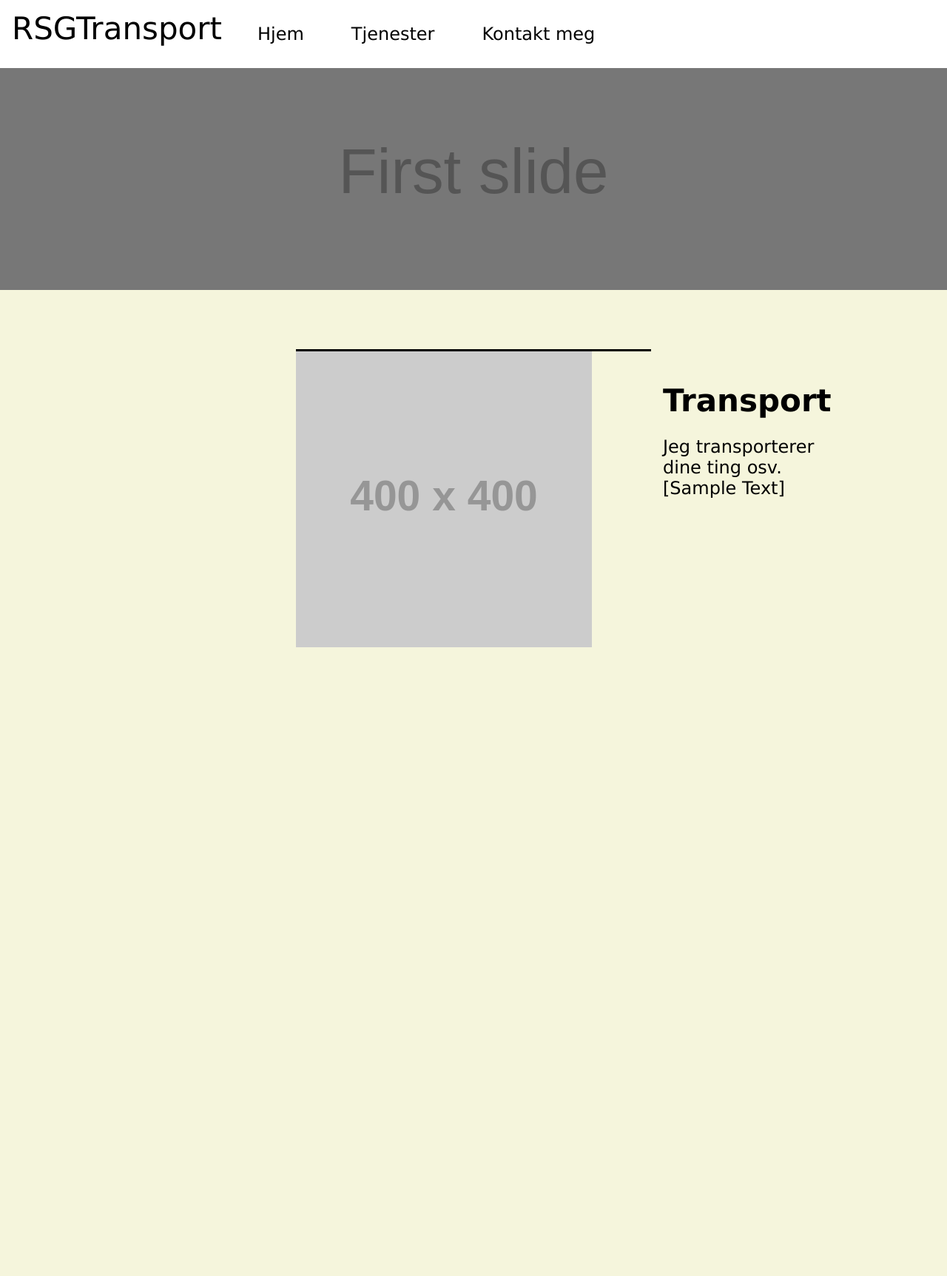
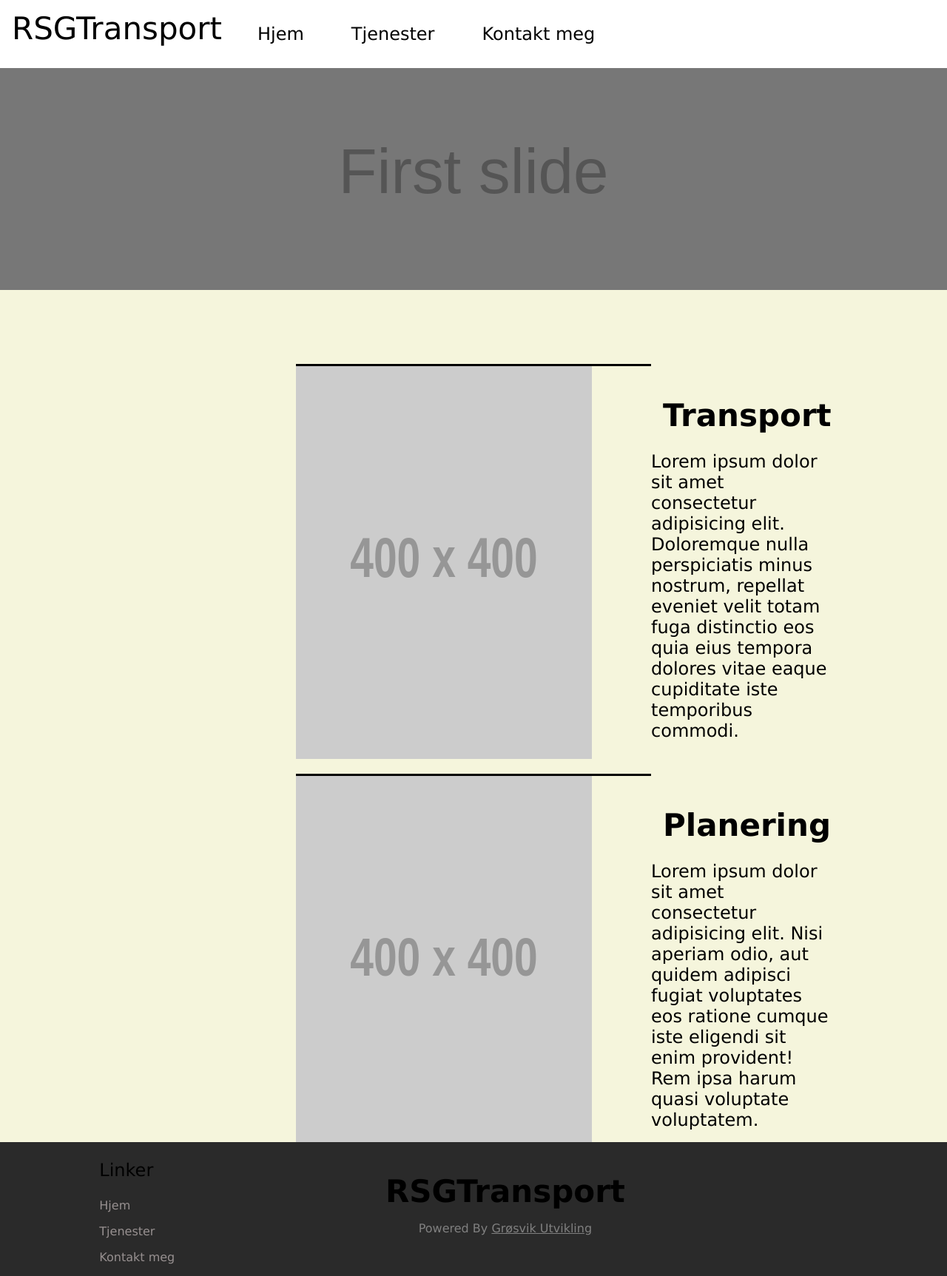
Before and after one commit to JoeBamaVEVO/RSGTransport, a PHP site: page /tjenester.php in a window 1280 px wide. Shown: the whole page at 74% size. Before the commit the page ends 875 px from the top, so only its background shows below. Run offline with PHP 8.4, Linux system fonts and the light colour scheme; grey boxes labelled with a size stand in for pictures from a placeholder-image service; some libraries are stand-ins or nearby versions.

Commit message:
Created Contact page

```diff
--- a/footer.php
+++ b/footer.php
@@ -1,3 +1,31 @@
 <footer>
-
+    <div class="container-fluid">
+            <div class="container footer">
+                <div class="container-flex">
+                    <div class="container-text">
+                        <p class="PageText">Linker</p>
+                        <ul>
+                            <li class="">
+                                <a class="" aria-current="page" href="index.php">Hjem</a>
+                            </li>
+                            <li class="">
+                                <a class="nav-link " href="tjenester.php">Tjenester</a>
+                            </li>
+                            <li class="">
+                                <a class="" href="kontakt.php">Kontakt meg</a>
+                            </li>
+                        </ul>
+                    </div>
+                    <div class="container-text-centered">
+                        <p class="PageHeader">
+                            RSGTransport
+                        </p>
+                        <p class="DevWatermark">
+                            Powered By <a href="https://www.grøsvik.fritun.no"> Grøsvik Utvikling</a>
+                        </p>
+                    </div>
+                    <div></div>
+                </div>
+            </div>
+    </div>
 </footer>
--- a/kontaktOss.php
+++ /dev/null
@@ -1,4 +0,0 @@
-<?php
-include 'head.php';
-include 'navbar.php';
-?>
--- a/navbar.php
+++ b/navbar.php
@@ -13,7 +13,7 @@
           <a class="nav-link " href="tjenester.php">Tjenester</a>
         </li>
         <li class="nav-item">
-          <a class="nav-link" href="#">Kontakt meg</a>
+          <a class="nav-link" href="kontakt.php">Kontakt meg</a>
         </li>
       </ul>
     </div>
--- a/style.css
+++ b/style.css
@@ -58,9 +58,16 @@ body{
     margin-bottom: 0.5rem;
 }
 
+.PageHeader2{
+  font-size: 28px;
+  font-weight: 700;
+  margin-left: 1rem;
+  margin-bottom: 0.2rem;
+}
+
 .PageText{
     font-size: 24px;
-    margin-left: 1rem;
+
     line-height: 28px;
     font-weight: 500;
 }
@@ -100,6 +107,11 @@ body{
     border-width: 5px;
 }
 
+.container-text-centered{
+  text-align: center;
+  justify-content: center;
+}
+
 .TjenesterDiv{
     flex-wrap: wrap;
 }
@@ -110,6 +122,7 @@ body{
     box-sizing: border-box;
   }
   body {
+    flex-direction: column;
     font-family: Verdana, sans-serif;
   }
   .mySlides {
@@ -176,9 +189,77 @@ body{
     display: flex;
     float: center;
     border-top: solid;
-    margin: 0px 25rem 0px 25rem;
+    margin: 20px 25rem 0px 25rem;
   }
 
   .container-tjenester img{
     margin-right: 5rem;
   }
+
+/* Kontakt Liste */
+
+.kontakt-liste{
+  list-style-type: none; /* Remove bullets */
+}
+
+/* footer */
+
+footer{
+  position: absolute;
+  bottom: 0;
+  width: 100%;
+  height: 2.5rem;
+}
+
+footer ul{
+  /* margin-left: 1rem; */
+  padding: 0;
+  list-style-type: none;
+}
+footer li{
+  margin-top: 1rem;
+}
+footer ul a{
+  color: #979090;
+  text-decoration: none;
+}
+
+footer ul a:hover{
+  color: rgb(156, 69, 69);
+  transition: 0.4s;
+  text-decoration: none;
+}
+
+.DevWatermark{
+  color: gray;
+  margin-left: 1rem;
+}
+
+.DevWatermark a{
+  color: gray;
+  /* text-decoration: none; */
+}
+
+.DevWatermark a:hover{
+  transform: scale(1.6);
+  color: beige;
+  transition: 0.2s;
+}
+
+.footer{
+  background-color: rgb(42, 42, 42);
+
+}
+
+
+
+/* footer fix */
+
+main{
+  position: relative;
+  min-height: 100vh;
+}
+
+content{
+  padding-bottom: 2.5rem;
+}
--- a/tjenester.php
+++ b/tjenester.php
@@ -7,6 +7,8 @@
     <?php include 'head.php'?>
 </head>
 <body>
+<main>
+  <content>
     <?php include 'navbar.php'?>
     <div class="slideshow-container">
       <div class="mySlides fade">
@@ -27,13 +29,26 @@
               <img src="https://placehold.co/400" alt="">
               <div class="container-text">
                 <p class="PageHeader">Transport</p>
-                <p class="PageText">Jeg transporterer dine ting osv.[Sample Text]</p>
+                <p class="PageText">Lorem ipsum dolor sit amet consectetur adipisicing elit. Doloremque nulla perspiciatis minus nostrum, repellat eveniet velit totam fuga distinctio eos quia eius tempora dolores vitae eaque cupiditate iste temporibus commodi.</p>
+              </div>
+            </div>
+          </li>
+          <li>
+            <div class="container-tjenester">
+              <img src="https://placehold.co/400" alt="">
+              <div class="container-text">
+                <p class="PageHeader">Planering</p>
+                <p class="PageText">Lorem ipsum dolor sit amet consectetur adipisicing elit. Nisi aperiam odio, aut quidem adipisci fugiat voluptates eos ratione cumque iste eligendi sit enim provident! Rem ipsa harum quasi voluptate voluptatem.</p>
               </div>
             </div>
           </li>
         </ul>
       </div>
     </div>
-    <script src="script.js"></script>
+  </content>
+  <?php include 'footer.php' ?>
+  <script src="script.js"></script>
+</main>
+
 </body>
 </html>
```
Also changed, not shown: index.php (+6 -1 lines), kontakt.php (added, +58 -0 lines).
